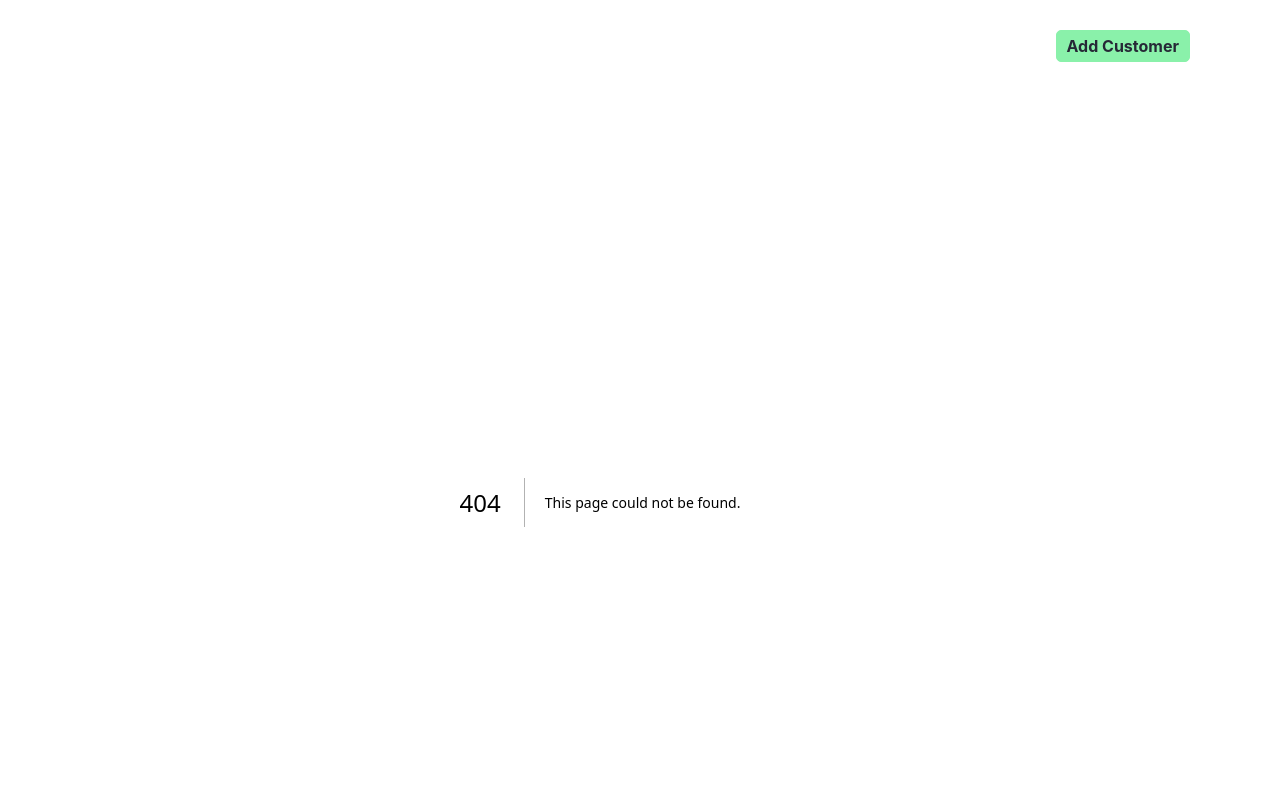
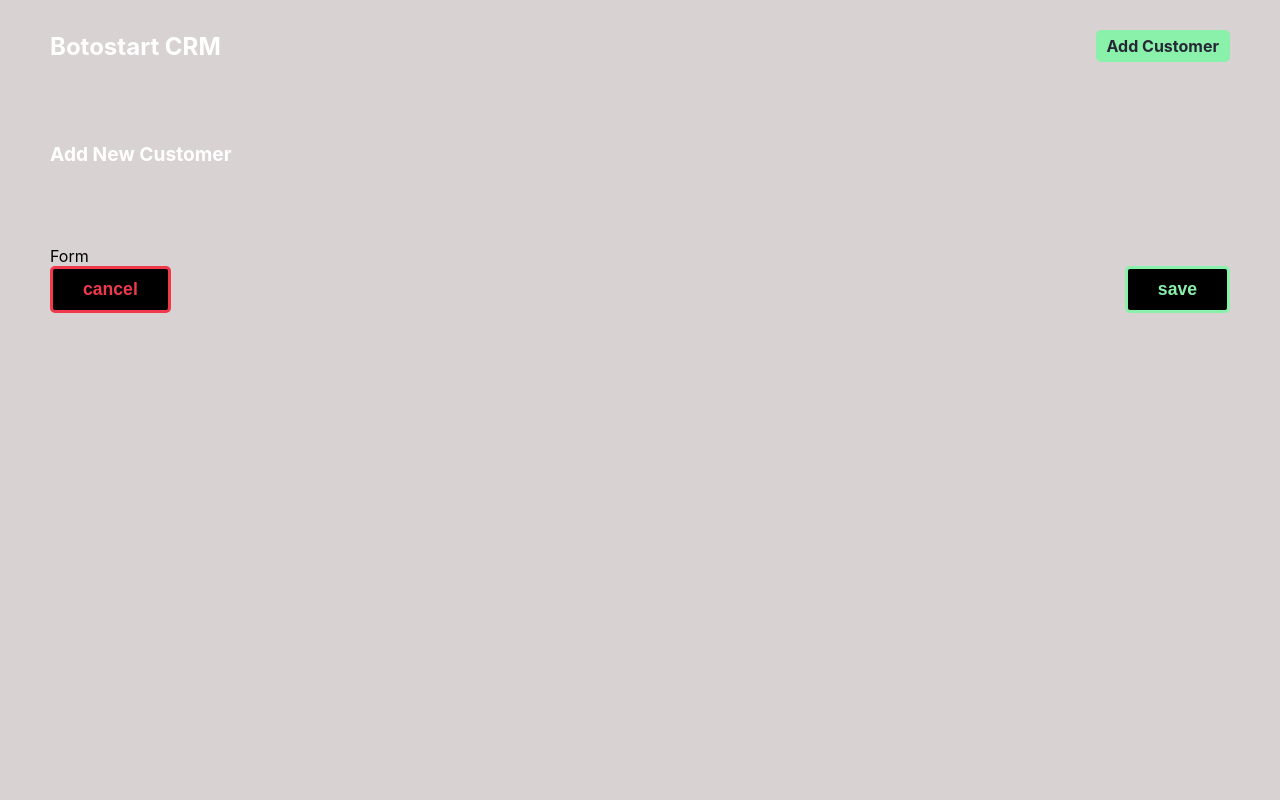
Before and after one commit to farnod/customers-manage, a Next.js app: page /add-customer in a window 1280 px wide. Before the commit this address had no page. Shown: the top 800 px of the page. Built offline with nearby package versions, Linux system fonts and the light colour scheme.

Commit message:
step 1 for set add-customer-page

```diff
--- /dev/null
+++ b/components/modules/Form.js
@@ -0,0 +1,5 @@
+function Form() {
+	return <div>Form</div>;
+}
+
+export default Form;
--- /dev/null
+++ b/components/template/AddCustomerPage.js
@@ -0,0 +1,31 @@
+import { useState } from "react";
+import Form from "../modules/Form";
+
+function AddCustomerPage() {
+	const [form, setForm] = useState({
+		name: "",
+		lastName: "",
+		email: "",
+		phone: "",
+		address: "",
+		postalCode: "",
+		date: "",
+		products: [],
+	});
+
+    const saveHandler = () =>{};
+    const cancelHandler = () =>{};
+
+	return (
+		<div className="customer-page">
+			<h4>Add New Customer</h4>
+			<Form form={form} setForm={setForm} />
+			<div className="customer-page__buttons">
+                <button className="first" onClick={cancelHandler}>cancel</button>
+                <button className="second" onClick={saveHandler}>save</button>
+            </div>
+		</div>
+	);
+}
+
+export default AddCustomerPage;
--- /dev/null
+++ b/pages/add-customer/index.js
@@ -0,0 +1,9 @@
+import AddCustomerPage from "@/components/template/AddCustomerPage";
+import { useState } from "react";
+
+function Index() {
+
+	return <AddCustomerPage />;
+}
+
+export default Index;
```
